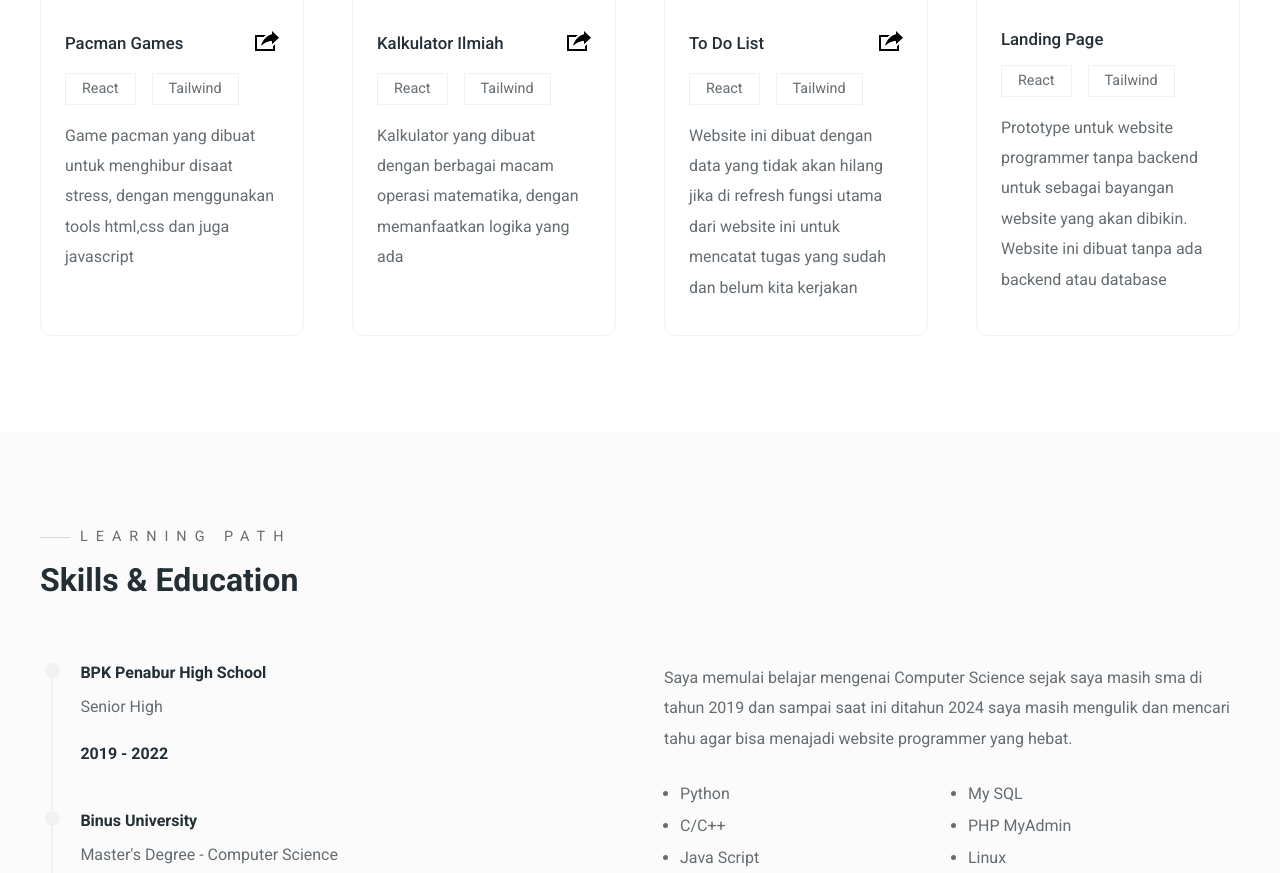
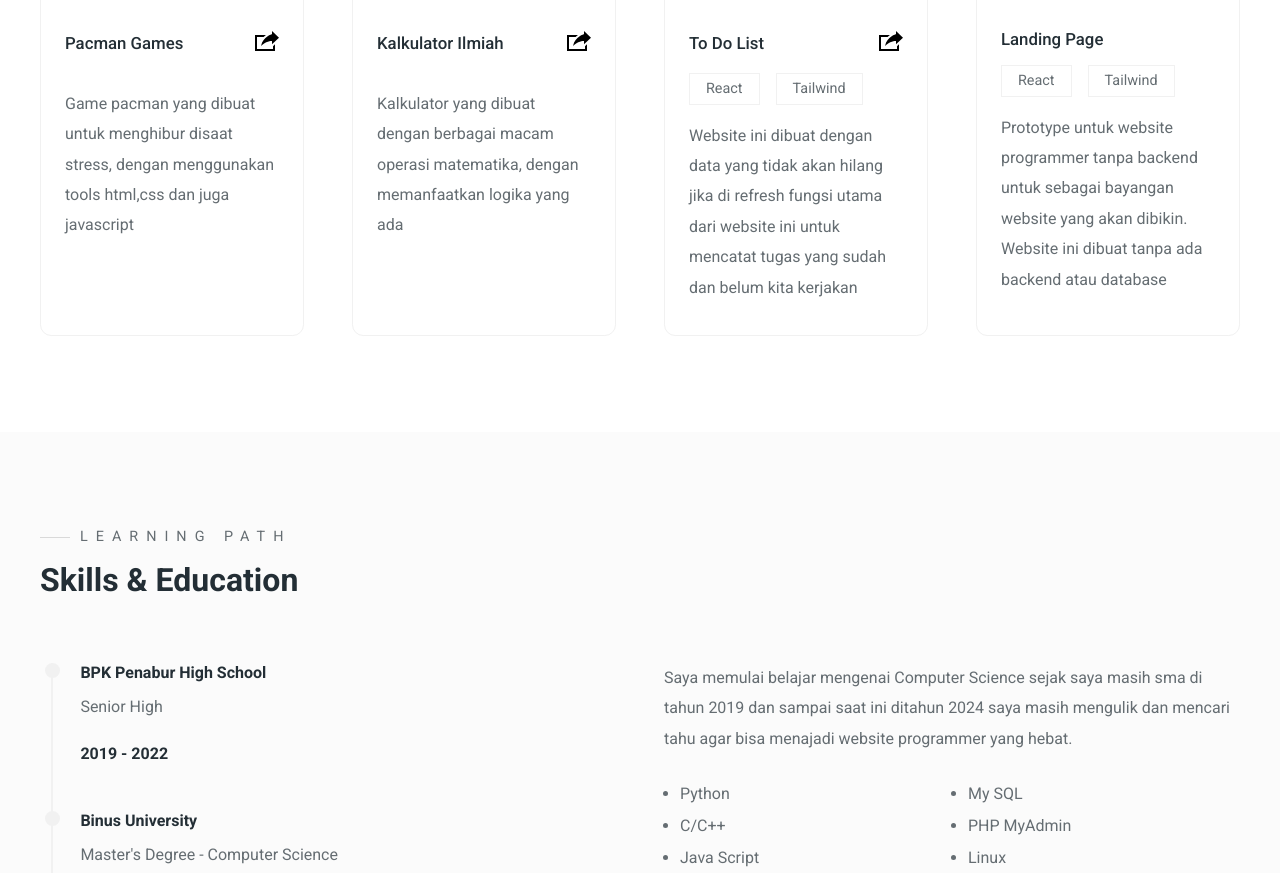
Before and after one commit to christopher2602124644/Portofolio, a plain HTML site: page index.html in a window 1280 px wide. Shown: the part 1930-2803 px from the top of the page. Drawn offline with Linux system fonts and the light colour scheme.

Commit message:
index.html

```diff
--- a/index.html
+++ b/index.html
@@ -137,8 +137,7 @@
                 </a>
               </div>
               <div class="portfolio-tags">
-                <div>React</div>
-                <div>Tailwind</div>
+
               </div>
               <p>
                 Game pacman yang dibuat untuk menghibur disaat stress, dengan menggunakan tools html,css dan juga javascript
@@ -171,8 +170,7 @@
                 </a>
               </div>
               <div class="portfolio-tags">
-                <div>React</div>
-                <div>Tailwind</div>
+
               </div>
               <p>
                Kalkulator yang dibuat dengan berbagai macam operasi matematika, dengan memanfaatkan logika yang ada
```
